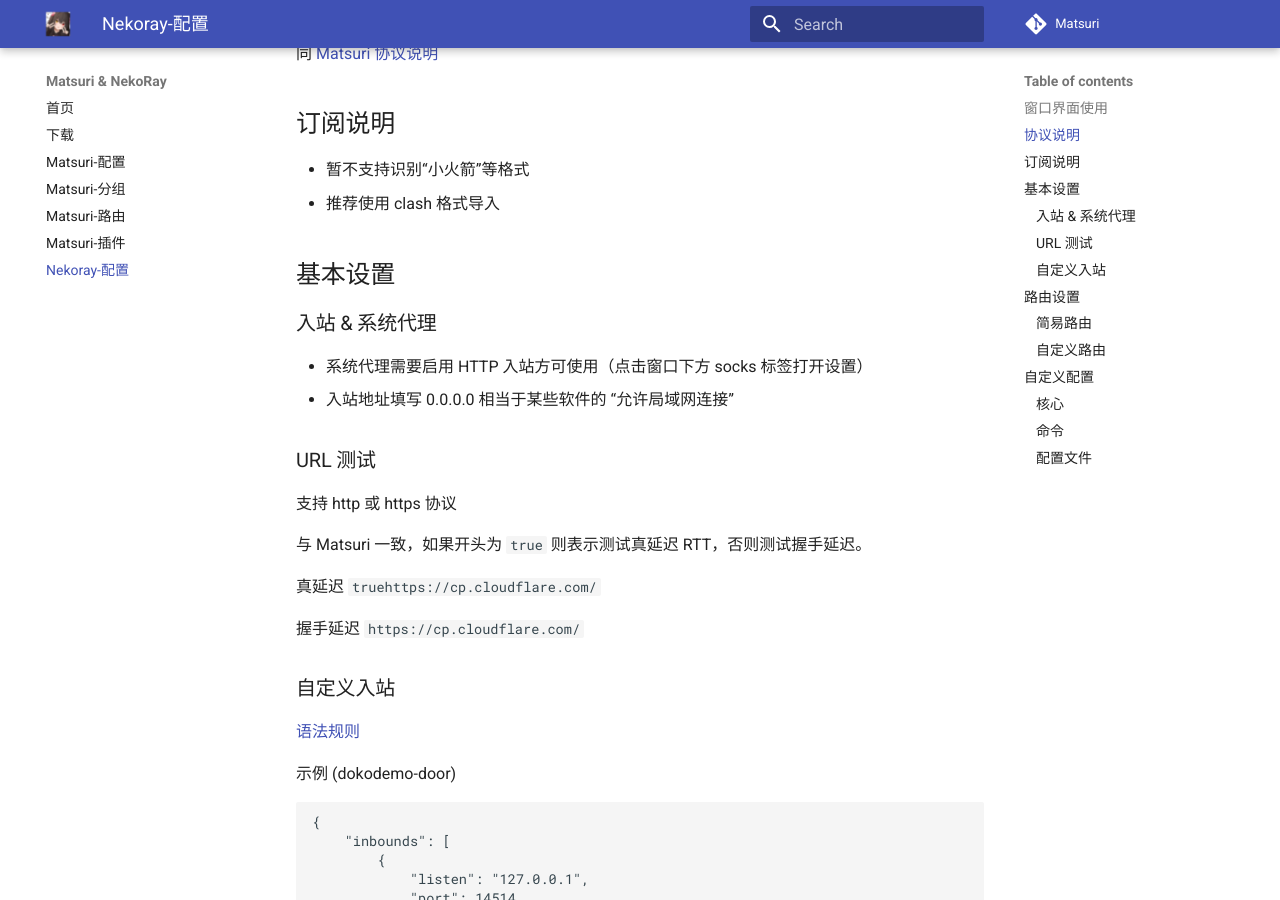
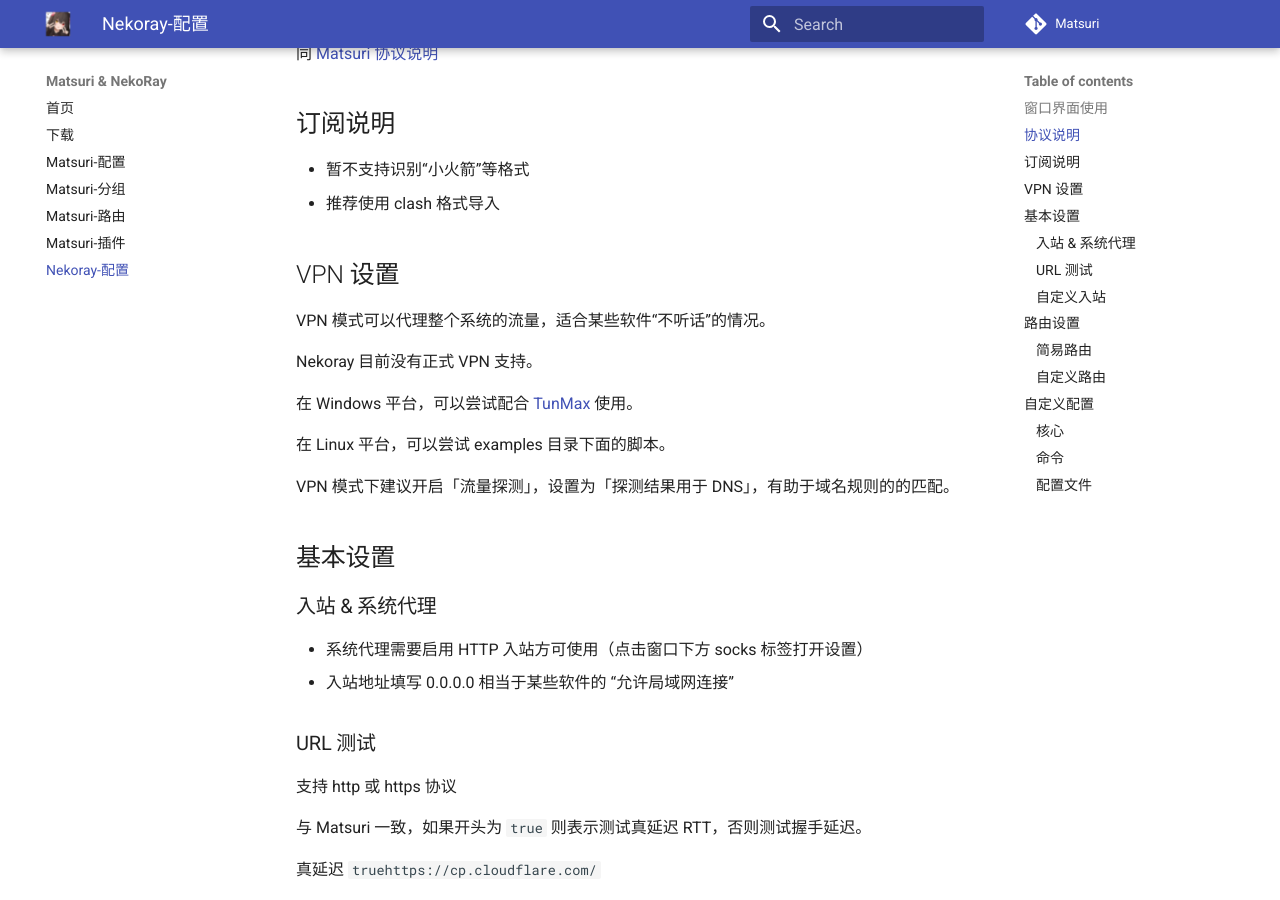
Before and after one commit to MatsuriDayo/matsuridayo.github.io, an MkDocs documentation site: the page built from docs/n-configuration.md, in a window 1280 px wide and 900 px high, scrolled down 933 px. Built offline with MkDocs 1.6.1 and Material for MkDocs 9.7.7, drawn with Linux system fonts in a browser that asks for light colours; comment, search, counter and statistics services are not loaded; some of the changed text lies outside the part shown.

Commit message:
nekoray 0.8

```diff
--- a/docs/n-configuration.md
+++ b/docs/n-configuration.md
@@ -16,6 +16,18 @@
 
 - 暂不支持识别“小火箭”等格式
 - 推荐使用 clash 格式导入
+
+## VPN 设置
+
+VPN 模式可以代理整个系统的流量，适合某些软件“不听话”的情况。
+
+Nekoray 目前没有正式 VPN 支持。
+
+在 Windows 平台，可以尝试配合 [TunMax](https://github.com/TunMax/tun2socks_gui_for_windows) 使用。
+
+在 Linux 平台，可以尝试 examples 目录下面的脚本。
+
+VPN 模式下建议开启「流量探测」，设置为「探测结果用于 DNS」，有助于域名规则的的匹配。
 
 ## 基本设置
 
```
Also changed, not shown: other parts of docs/n-configuration.md (+2 -2 lines), docs/index.md (+2 -2 lines), docs/m-configuration.md (+1 -5 lines).
